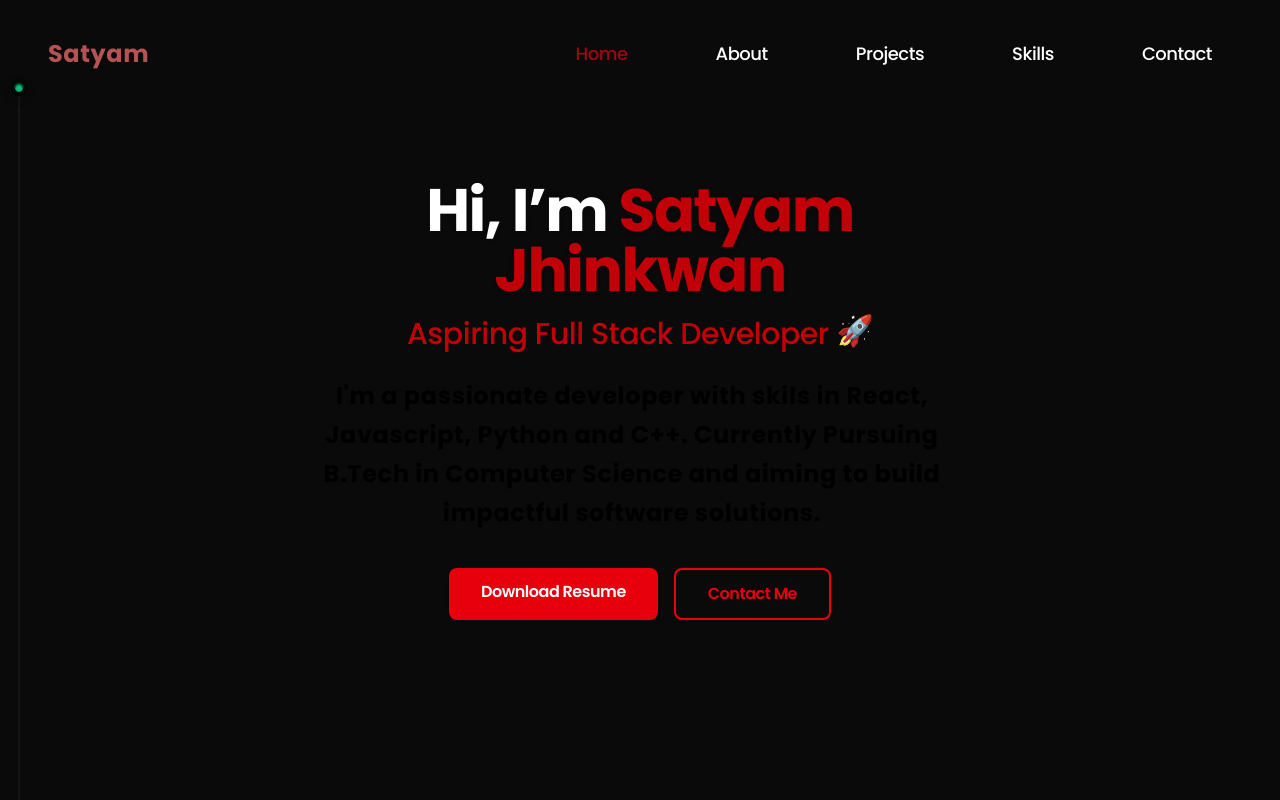
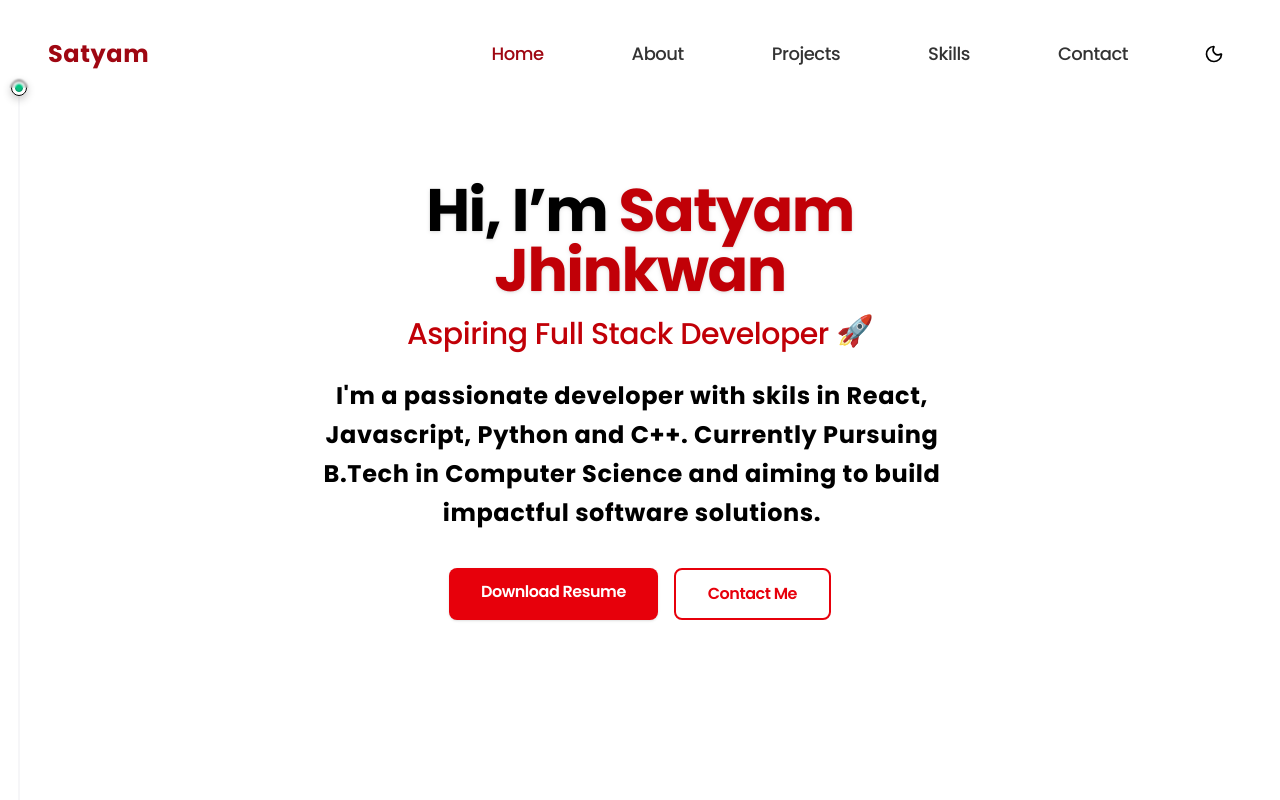
Before and after one commit to Satyam-Jhinkwan/my-portfolio, a React (Vite) app: page / in a window 1280 px wide. Shown: the top 800 px of the page. Built offline with nearby package versions, Linux system fonts and the light colour scheme.

Commit message:
Add Theme

```diff
--- a/package.json
+++ b/package.json
@@ -16,6 +16,7 @@
     "@tsparticles/slim": "^3.8.1",
     "clsx": "^2.1.1",
     "framer-motion": "^12.18.1",
+    "lucide-react": "^0.525.0",
     "motion": "^12.17.3",
     "react": "^19.1.0",
     "react-dom": "^19.1.0",
--- a/src/components/Navbar/Navbar.jsx
+++ b/src/components/Navbar/Navbar.jsx
@@ -1,6 +1,7 @@
 import { useState, useEffect } from "react";
 import { Link as LinkScroll } from "react-scroll";
 import clsx from "clsx";
+import ThemeToggle from "../ThemeToggle/ThemeToggle";
 
 function Navbar() {
   const [hasScrolled, setHasScrolled] = useState(false);
@@ -38,7 +39,7 @@ function Navbar() {
       spy
       smooth
       activeClass="nav-active"
-      className="block py-2 px-5 transition-all text-white duration-500 hover:text-red-800 hover:underline underline-offset-8 cursor-pointer"
+      className="block py-2 px-5 transition-all text-black/80 outlined dark:text-white duration-500 hover:text-red-800 hover:underline underline-offset-8 cursor-pointer"
     >
       {title}
     </LinkScroll>
@@ -48,7 +49,7 @@ function Navbar() {
     <header
       className={clsx(
         "fixed top-0 w-full z-50 transition-all duration-300 ease-in-out",
-        hasScrolled ? "py-1 shadow-lg bg-black/80" : "bg-transparent py-5"
+        hasScrolled ? "py-1 shadow-lg bg-black/80 " : "bg-transparent py-5"
       )}
     >
       <nav className="backdrop-blur-[1px] backdrop-saturate-150 px-4 lg:px-12 py-3 font-[poppins]">
@@ -57,7 +58,7 @@ function Navbar() {
             to="home"
             spy
             smooth
-            className="text-2xl font-bold tracking-wide transition-all duration-300 ease-in-out hover:text-red-800 hover:scale-101 cursor-pointer"
+            className="text-2xl font-bold text-red-800  tracking-wide transition-all duration-300 ease-in-out hover:text-red-700 hover:scale-101 cursor-pointer"
           >
             Satyam
           </LinkScroll>
@@ -68,6 +69,7 @@ function Navbar() {
                   <NavLink title={item.title} />
                 </li>
               ))}
+              <ThemeToggle />
             </ul>
           </div>
         </div>
--- /dev/null
+++ b/src/components/ThemeToggle/ThemeToggle.jsx
@@ -0,0 +1,19 @@
+import { useContext } from "react";
+import { ThemeContext } from "../../context/ThemeContext";
+import { Sun, Moon } from "lucide-react";
+
+const ThemeToggle = () => {
+  const { darkMode, toggleTheme } = useContext(ThemeContext);
+
+  return (
+    <button
+      onClick={toggleTheme}
+      className="p-2 rounded-full text-black dark:text-white cursor-pointer transition-all duration-500 hover:text-red-500 hover:scale-105"
+      aria-label="Toggle Dark Mode"
+    >
+      {darkMode ? <Sun size={20} /> : <Moon size={20} />}
+    </button>
+  );
+};
+
+export default ThemeToggle;
--- /dev/null
+++ b/src/context/ThemeContext.jsx
@@ -0,0 +1,27 @@
+import { createContext, useEffect, useState } from "react";
+
+export const ThemeContext = createContext();
+
+export const ThemeProvider = ({ children }) => {
+  const [darkMode, setDarkmode] = useState(() => {
+    return localStorage.getItem("theme") == "dark";
+  });
+
+  useEffect(() => {
+    if (darkMode) {
+      document.documentElement.classList.add("dark");
+      localStorage.setItem("theme", "dark");
+    } else {
+      document.documentElement.classList.remove("dark");
+      localStorage.setItem("theme", "light");
+    }
+  }, [darkMode]);
+
+  const toggleTheme = () => setDarkmode(!darkMode);
+
+  return (
+    <ThemeContext.Provider value={{ darkMode, toggleTheme }}>
+      {children}
+    </ThemeContext.Provider>
+  );
+};
--- a/src/index.css
+++ b/src/index.css
@@ -7,9 +7,11 @@
   --font-poppins: "Poppins", "sans-serif";
 }
 
+@custom-variant dark (&:where(.dark, .dark *));
+
 @layer base {
   body {
-    @apply font-poppins text-[16px] tracking-[-0.03em] bg-neutral-950;
+    @apply font-poppins text-[16px] tracking-[-0.03em] bg-white dark:bg-neutral-950;
   }
 
   a {
@@ -28,12 +30,7 @@
   .container {
     @apply mx-auto max-w-[1252px] px-16 max-xl:px-10 max-lg:px-6 max-sm:px-4;
   }
+  .bg-light-gradient {
+    @apply bg-gradient-to-t from-[#dfe9f3] to-white;
+  }
 }
-
-html {
-  scroll-behavior: smooth;
-}
-
-nav {
-  color: #b45353;
-}
--- a/src/main.jsx
+++ b/src/main.jsx
@@ -2,9 +2,12 @@ import { StrictMode } from "react";
 import { createRoot } from "react-dom/client";
 import "./index.css";
 import App from "./App";
+import { ThemeProvider } from "./context/ThemeContext";
 
 createRoot(document.getElementById("root")).render(
   <StrictMode>
-    <App />
+    <ThemeProvider>
+      <App />
+    </ThemeProvider>
   </StrictMode>
 );
--- a/src/pages/About.jsx
+++ b/src/pages/About.jsx
@@ -8,7 +8,7 @@ function About() {
   return (
     <Element name="about">
       <section className="relative flex justify-center items-center py-16 md:py-24 px-4">
-        <div className="container mx-auto flex flex-col md:flex-row items-center gap-12 min-h-[70vh] text-white">
+        <div className="container mx-auto flex flex-col md:flex-row items-center gap-12 min-h-[70vh] dark:text-white">
           <motion.img
             src={profilePic}
             alt="Satyam Jhinkwan"
--- a/src/pages/Contact.jsx
+++ b/src/pages/Contact.jsx
@@ -32,7 +32,7 @@ function Contact() {
         }}
         className="min-h-screen flex items-center justify-center mt-10 mb-10"
       >
-        <BackgroundGradient className="rounded-[22px] min-w-lg p-4 sm:p-10 bg-white dark:bg-zinc-900">
+        <BackgroundGradient className="rounded-[22px] min-w-lg p-4 sm:p-10 dark:bg-zinc-900 bg-gray-300/20">
           <h2 className="text-4xl font-extrabold text-red-600 mb-8 text-center drop-shadow-lg">
             Contact Me
           </h2>
@@ -47,7 +47,7 @@ function Contact() {
               value={formData.name}
               onChange={handleChange}
               required
-              className="border text-white border-orange-200 bg-neutral-900 rounded-lg px-4 py-3 focus:outline-none focus:ring-2 focus:ring-red-400 transition placeholder-gray-300"
+              className="border-2 dark:text-white border-black dark:border-orange-300 bg-gray-200/30 dark:bg-neutral-900 rounded-lg px-4 py-3 focus:outline-none focus:ring-2 focus:ring-red-400 transition placeholder-gray-900 dark:placeholder-gray-300 dark:caret-red-400"
             />
             <input
               type="email"
@@ -56,7 +56,7 @@ function Contact() {
               value={formData.email}
               onChange={handleChange}
               required
-              className="border text-white border-orange-200 bg-neutral-900 rounded-lg px-4 py-3 focus:outline-none focus:ring-2 focus:ring-red-400 transition placeholder-gray-300"
+              className="border-2 dark:text-white border-black dark:border-orange-300 bg-gray-200/30 dark:bg-neutral-900 rounded-lg px-4 py-3 focus:outline-none focus:ring-2 focus:ring-red-400 transition placeholder-gray-900 dark:placeholder-gray-300 dark:caret-red-400"
             />
             <textarea
               name="message"
@@ -65,7 +65,7 @@ function Contact() {
               onChange={handleChange}
               required
               rows="5"
-              className="border text-white border-orange-200 bg-neutral-900 rounded-lg px-4 py-3 focus:outline-none focus:ring-2 focus:ring-red-400 resize-none transition placeholder-gray-300"
+              className="border-2 dark:text-white border-black dark:border-orange-300 bg-gray-200/30 dark:bg-neutral-900 rounded-lg px-4 py-3 focus:outline-none focus:ring-2 focus:ring-red-400 resize-none transition placeholder-gray-900 dark:placeholder-gray-300 dark:caret-red-400"
             />
             <button
               type="submit"
--- a/src/pages/Home.jsx
+++ b/src/pages/Home.jsx
@@ -8,7 +8,7 @@ function Home() {
     <Element name="home">
       <section className="flex items-center justify-center min-h-screen">
         <div className="max-w-3xl w-full text-center p-10">
-          <h1 className="text-5xl md:text-6xl font-extrabold text-white mb-4 tracking-tight drop-shadow">
+          <h1 className="text-5xl md:text-6xl font-extrabold dark:text-white mb-4 tracking-tight drop-shadow">
             Hi, I’m <span className="text-red-700">Satyam Jhinkwan</span>
           </h1>
 
```
Also changed, not shown: 1 other file (tests, documents, lock files or other folders).
